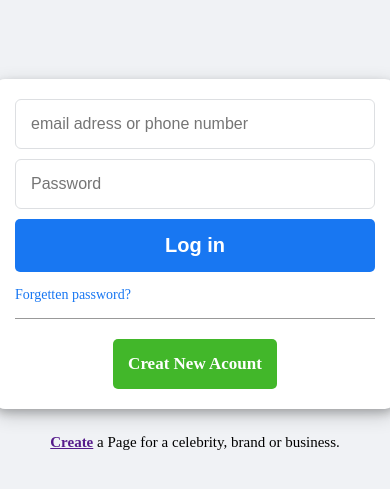
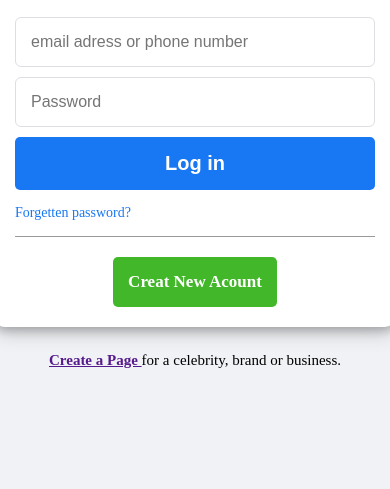
Before and after one commit to ay-jamal/Facebook-Login-Clone-Page, a plain HTML site: page index.html in a window 390 px wide. Shown: the part 311-800 px from the top of the page. Drawn offline with Linux system fonts and the light colour scheme.

Commit message:
some changes

```diff
--- a/index.html
+++ b/index.html
@@ -29,7 +29,7 @@
           </div>
         </form>
         <p>
-          <a href=""> <b>Create</b></a> a Page for a celebrity, brand or
+          <a href=""><b>Create a Page </b></a>for a celebrity, brand or
           business.
         </p>
       </div>
--- a/style.css
+++ b/style.css
@@ -130,6 +130,7 @@ form input {
 @media (max-width: 950px) {
   .container {
     flex-direction: column;
+    justify-content: center;
   }
 
   .left {
```
